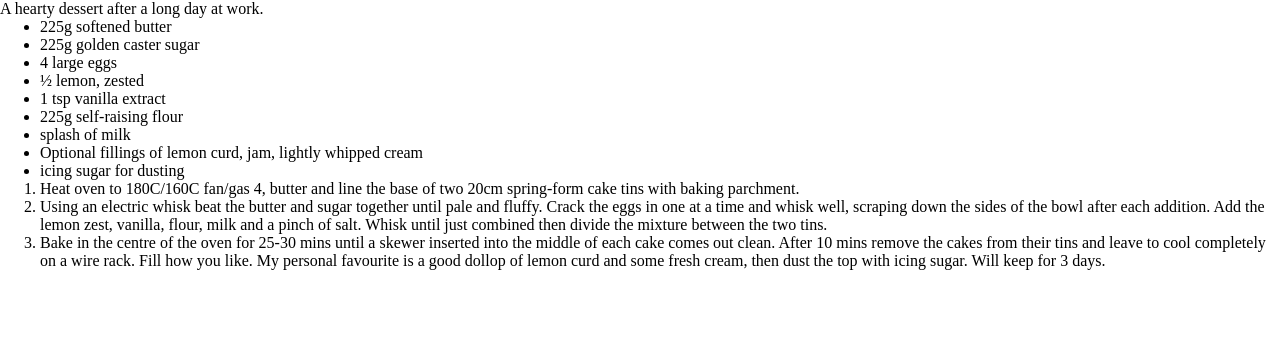
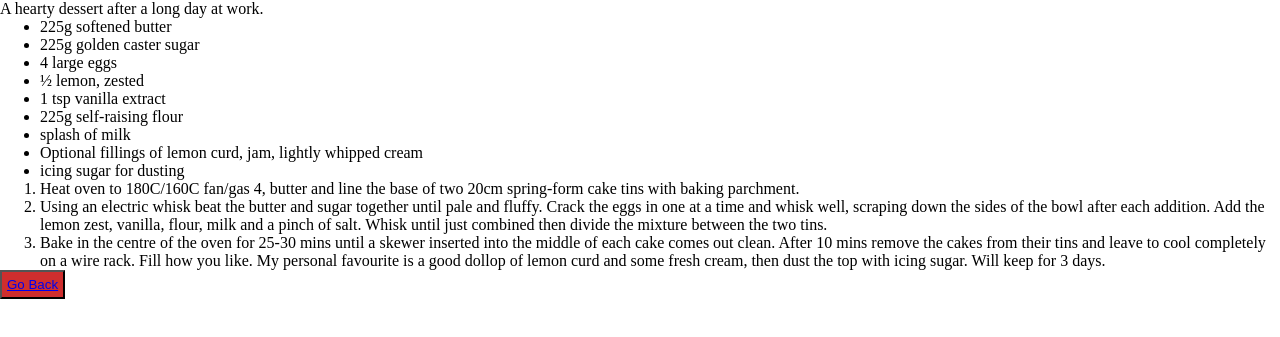
Before and after one commit to vent-dev/odin-recipes, a plain HTML site: page recipes/recipe2.html in a window 1280 px wide. Shown: the part 359-696 px from the top of the page. Drawn offline with Linux system fonts and the light colour scheme; files that its build step writes are made by us from their sources.

Commit message:
Add go back button

```diff
--- a/recipes/recipe2.html
+++ b/recipes/recipe2.html
@@ -31,5 +31,7 @@
         <li><p>Using an electric whisk beat the butter and sugar together until pale and fluffy. Crack the eggs in one at a time and whisk well, scraping down the sides of the bowl after each addition. Add the lemon zest, vanilla, flour, milk and a pinch of salt. Whisk until just combined then divide the mixture between the two tins.</p></li>
         <li><p>Bake in the centre of the oven for 25-30 mins until a skewer inserted into the middle of each cake comes out clean. After 10 mins remove the cakes from their tins and leave to cool completely on a wire rack. Fill how you like. My personal favourite is a good dollop of lemon curd and some fresh cream, then dust the top with icing sugar. Will keep for 3 days.</p></li>
     </ol>
+
+    <button style="padding: 5px; background-color: rgb(207,46,46);"><a href="../index.html">Go Back</a></button>
 </body>
 </html>
```
Also changed, not shown: recipes/recipe.html (+2 -0 lines), recipes/recipe3.html (+2 -0 lines).
